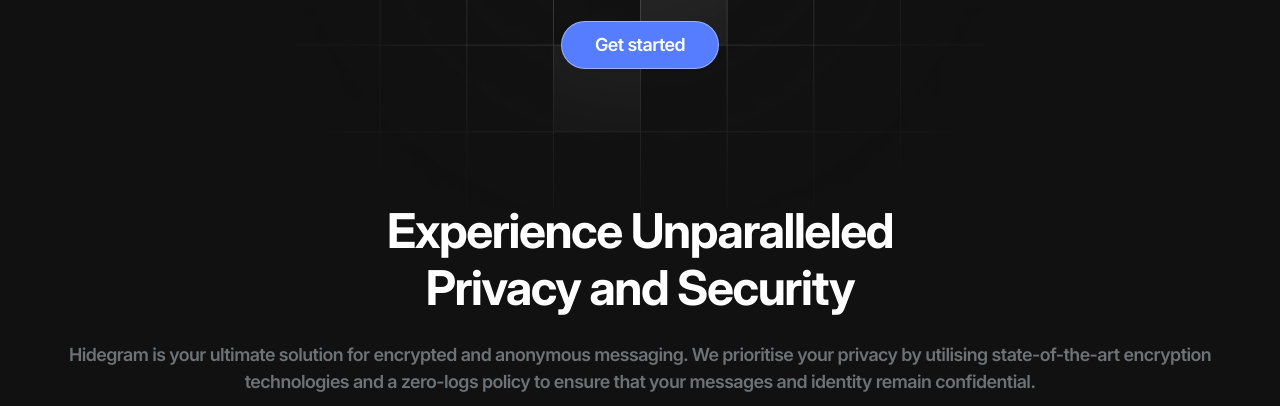
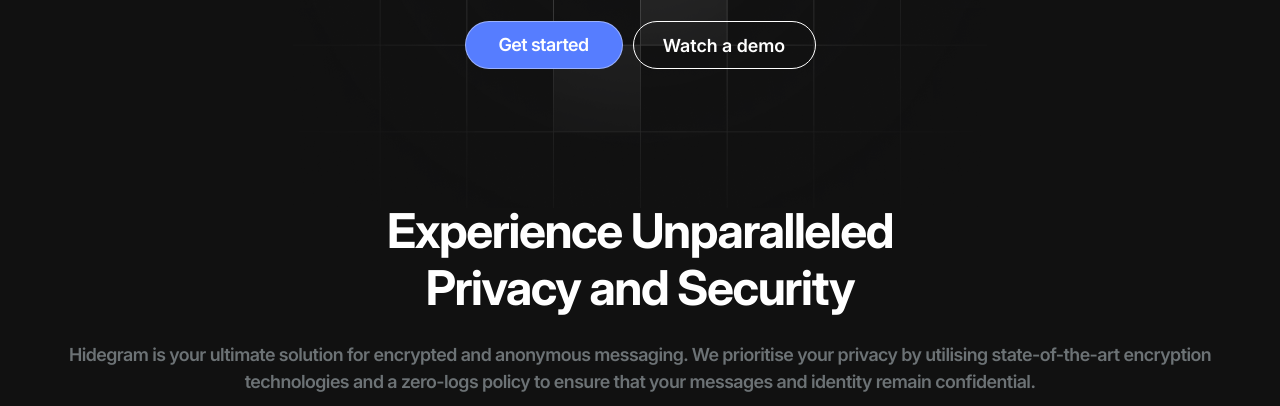
Before and after one commit to AlexCom131/hide-web, a website: page public/index.html in a window 1280 px wide. Shown: the part 394-800 px from the top of the page. Drawn offline with Linux system fonts and the light colour scheme.

Commit message:
first commit

```diff
--- a/public/css/style.css
+++ b/public/css/style.css
@@ -572,6 +572,24 @@
   height: 48px;
 }
 
+.wDemo {
+  gap: 0px;
+  border-radius: 50px;
+  border: 1px 0px 0px 0px;
+  opacity: 0px;
+  border: 1px solid #ffffff;
+  background: rgba(255, 255, 255, 0);
+  gap: 0px;
+  opacity: 0px;
+  font-size: 18px;
+  font-weight: 600;
+  text-align: center;
+  color: #ffffff;
+  display: grid;
+  place-items: center;
+  white-space: nowrap;
+}
+
 .introContainerClients{
   display: grid;
   grid-template-columns: 600px;
--- a/public/index.html
+++ b/public/index.html
@@ -82,7 +82,7 @@
                     </div>
                     <div class="introButton">
                         <button class="gStarted gStartedIntro" href="@">Get started</button>
-                        <!-- <button class="wDemo wDemoIntro" style=" margin-left: 10px;" href="@">Watch a demo</button> -->
+                        <button class="wDemo wDemoIntro" style=" margin-left: 10px;" href="@">Watch a demo</button>
                     </div>
                 </div>
 
```
